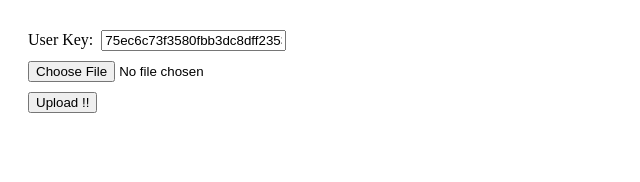
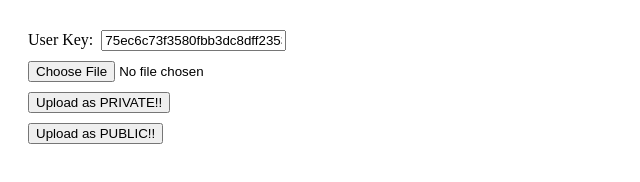
Before and after one commit to catcatio/catcat-cloud, a website: page uploadfile.html in a window 1280 px wide. Shown: the whole page, without its empty margins (0-640 px from the left). Drawn offline with Linux system fonts and the light colour scheme.

Commit message:
Updated README.md

```diff
--- a/uploadfile.html
+++ b/uploadfile.html
@@ -19,7 +19,8 @@
 	<div id='uploadForm'>
 		User Key: &nbsp;<input id="userKey" type="text" value="75ec6c73f3580fbb3dc8dff2353a011d" /><br>
 		<input id="fileinput" type="file" name="upload" /><br>
-		<input id="uploadbtn" type="button" value="Upload !!" onclick="upload(input.files[0])" /><br>
+		<input id="uploadbtn" type="button" value="Upload as PRIVATE!!" onclick="upload(input.files[0], false)" /><br>
+		<input id="uploadbtn" type="button" value="Upload as PUBLIC!!" onclick="upload(input.files[0], true)" /><br>
 	</div>
 	<div id="result">
 		<code id='response'></code>
@@ -32,9 +33,9 @@
 		var downloadlink = document.getElementById('downloadlink')
 		var files = document.getElementById('files')
 
-		function upload(file) {
+		function upload(file, isPublic) {
 			var userKey = document.getElementById('userKey').value
-			var url = ['http://localhost:3000/', userKey, '/upload'].join('')
+			var url = ['http://localhost:3000/', userKey, '/upload?isPublic=', isPublic?'true':'false'].join('')
 			var data = new FormData()
 			data.append('upload', file)
 
```
Also changed, not shown: README.md.
